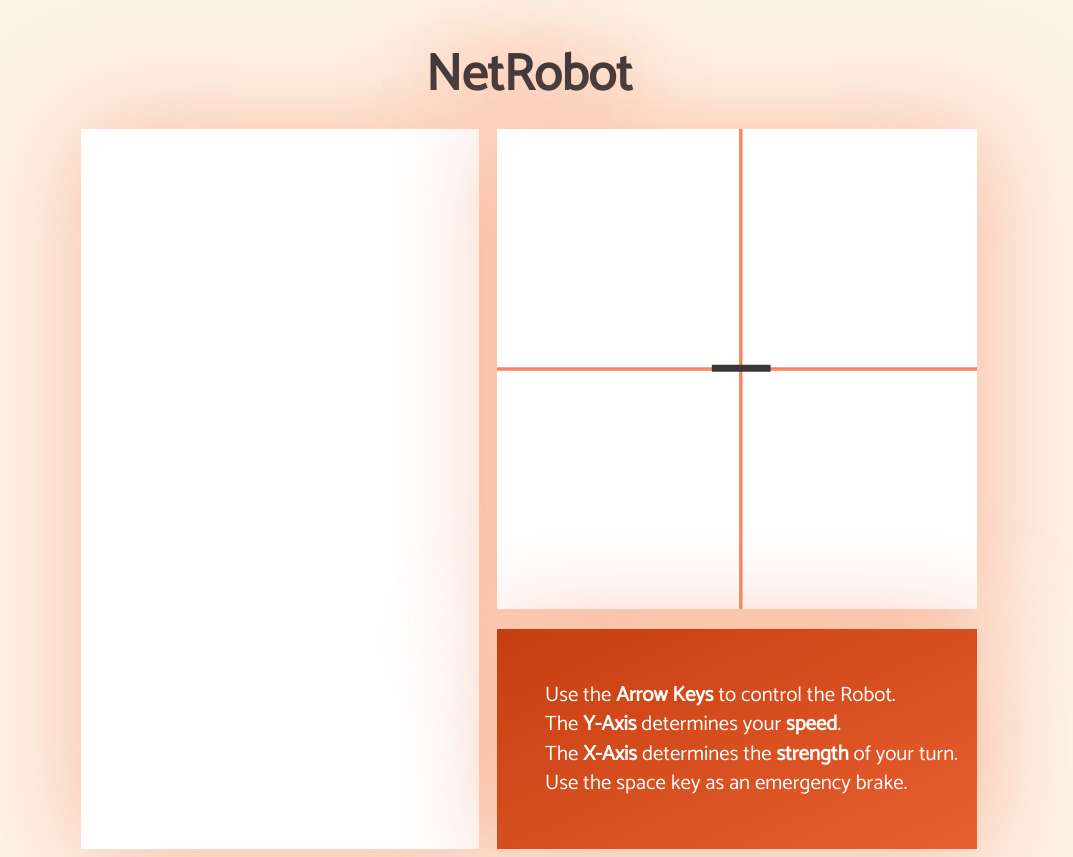
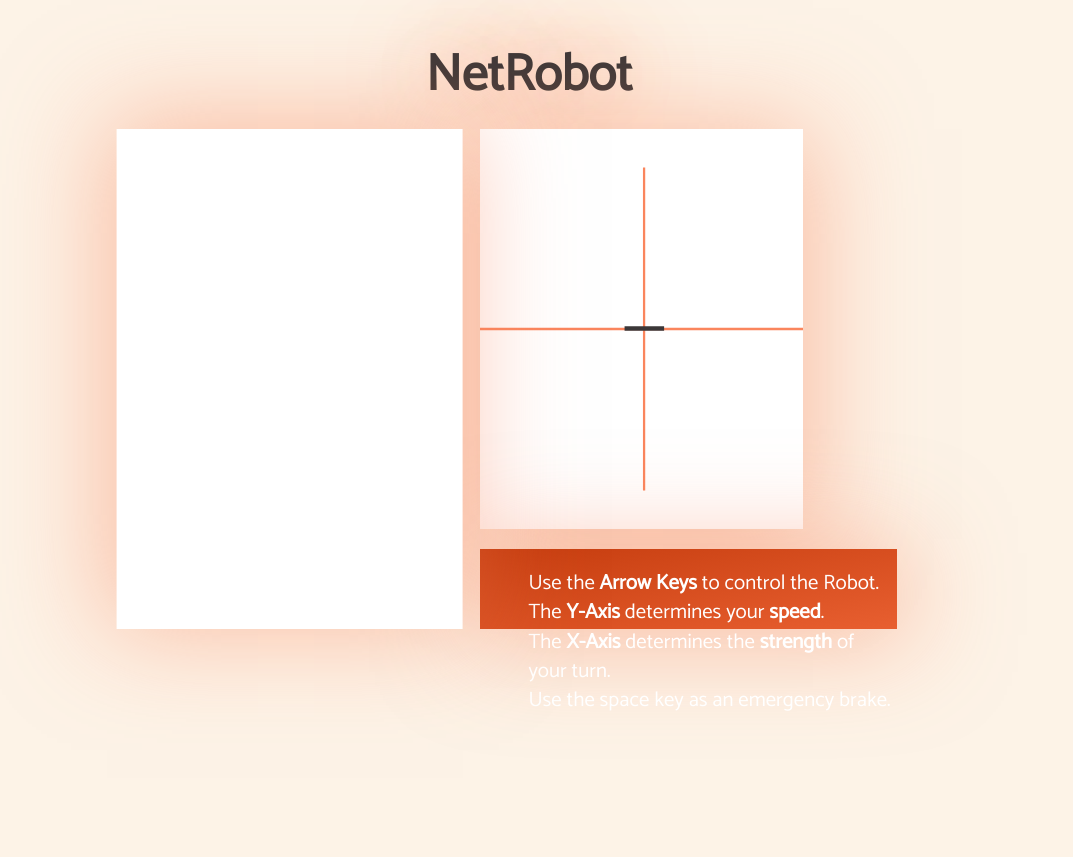
Before and after one commit to IRechar/netrobot, a Flask app: page / in a window 1280 px wide. Shown: the whole page, without its empty margins (119-1192 px from the left). After the commit the page ends 711 px from the top, so only its background shows below. Run offline with Flask 2, Linux system fonts and the light colour scheme; parts of the project's set-up code (start-up, migrations or seed data) failed here and were passed over.

Commit message:
added layout issues

```diff
--- a/app.py
+++ b/app.py
@@ -3,9 +3,6 @@ import time
 import json
 import subprocess
 import os
-
-enable_port = 4
-motors_left = [17, 18]
 
 app = Flask(__name__)
 subprocess.call(['sudo', 'bash', './stream.sh'])
@@ -35,18 +32,14 @@ def move():
 	off_pin = (17, 22) if on_pin[0] == 18 else (18, 23)
 
 	print((on_pin, off_pin))
-	os.system('echo "4=1" > /dev/pi-blaster')
-	os.system(f'echo "{on_pin[0]}={abs(speed_a)}" > /dev/pi-blaster')
-	os.system(f'echo "{off_pin[0]}=0" > /dev/pi-blaster')
-
-	os.system(f'echo "{on_pin[1]}={abs(speed_b)}" > /dev/pi-blaster')
-	os.system(f'echo "{off_pin[1]}=0" > /dev/pi-blaster')
+	# os.system('echo "4=1" > /dev/pi-blaster')
+	# os.system(f'echo "{on_pin[0]}={abs(speed_a)}" > /dev/pi-blaster')
+	# os.system(f'echo "{off_pin[0]}=0" > /dev/pi-blaster')
+	#
+	# os.system(f'echo "{on_pin[1]}={abs(speed_b)}" > /dev/pi-blaster')
+	# os.system(f'echo "{off_pin[1]}=0" > /dev/pi-blaster')
 
 	return Response(json.dumps((speed_a, speed_b)), status=200, mimetype="application/json")
 
-@app.route('/stop')
-def stop():
-	GPIO.output(18, GPIO.LOW)
-
 if(__name__ == '__main__'):
 	app.run(debug=True, host='0.0.0.0')
--- a/static/control.js
+++ b/static/control.js
@@ -55,10 +55,10 @@ window.addEventListener('load', () => {
   const rotateMap = (polygon) => {
     xVal = currentX;
     yVal = currentY;
-    normalizedX = xVal > 0 ? 1 : -1;
+
     offset = (yVal < 0) * 180;
-    degree = -Math.abs(xVal / 100) * (xVal - Math.abs(yVal / 2) * normalizedX) * 0.9;
-    rotate(polygon, offset + (offset ? -1 : 1) * degree);
+    degree = xVal * 0.9 * (100 - Math.abs(yVal) / 2) / 100;
+    rotate(polygon, offset + (offset ? 1 : -1) * degree);
   };
 
   let startPoints = polygon.getAttribute('points').split(' ').map(
@@ -111,8 +111,6 @@ window.addEventListener('load', () => {
     counter++;
     if(counter >= 3 && (prevX != currentX || prevY != currentY)) {
       var xmlHttp = new XMLHttpRequest();
-      console.log(`sending ${usedY} and ${usedX}`)
-      console.log(window.location.href + 'move?speed=0&rotation=0')
       xmlHttp.open('GET', window.location.href + `move?speed=${usedY}&rotation=${usedX}`,true);
       xmlHttp.send(null);
       counter = 0;
--- a/static/style.css
+++ b/static/style.css
@@ -18,11 +18,12 @@ body {
   overflow: hidden;
   display: inline-block;
   width: 720px;
-  height: 720px;
+  height: 800px;
   margin-right: 50px;
+  transform: rotate(-180deg);
   box-shadow: 5px 5px 100px 5px rgba(250, 133, 93,0.5);
   padding: 0;
-  background-color: white;
+  background-color: black;
 }
 .main {
   margin-left: 50%;
--- a/templates/index.html
+++ b/templates/index.html
@@ -28,9 +28,9 @@
         padding: 0;
         overflow: hidden;
         display: inline-block;
-        width: 720px;
-        height: 720px;
+        width: 30%;
         margin-right: 50px;
+        transform: rotate(180deg);
         box-shadow: 5px 5px 100px 5px rgba(250, 133, 93,0.5);
         padding: 0;
         background-color: white;
@@ -38,9 +38,11 @@
       .main {
         margin-left: 50%;
         transform: translateX(-50%);
-        width: 70%;
+        width: 90%;
+        height: 70%;
         display: flex;
         justify-content: center;
+        align-content: stretch;
       }
 
       .controller {
@@ -57,18 +59,16 @@
       }
 
       .steering {
-        min-height: 30em;
-        min-width: 30em;
+        width: 70%;
         margin-bottom: 20px;
       }
 
       .description {
         background: linear-gradient(to right bottom, #C63D0F 0%, #E85F30 100%);
         padding-left: 3em;
-        height: 100%;
-        width: 27em;
+        height: 5em;
+        width: 80%;
         color: white;
-        padding-top: 2em;
       }
 
       p {
```
